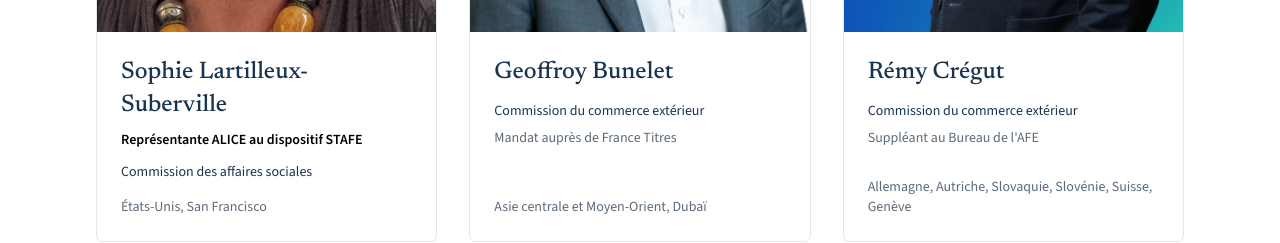
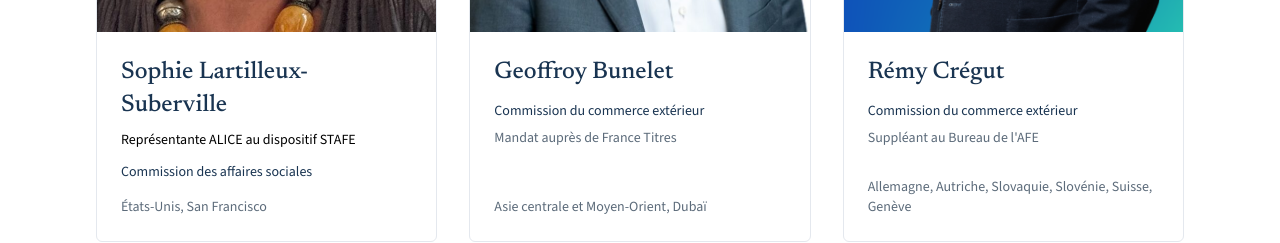
Before and after one commit to cmjouin-dot/ALICE-AFE, a Next.js app: page /representants in a window 1280 px wide. Shown: the part 2360-2603 px from the top of the page. Built offline with nearby package versions, Linux system fonts and the light colour scheme.

Commit message:
Remove the bold weight from the STAFE representative role.
The line stays black, and the other group roles stay bold and blue.

Co-authored-by: Cursor <cursoragent@cursor.com>

```diff
--- a/src/app/representants/[slug]/page.tsx
+++ b/src/app/representants/[slug]/page.tsx
@@ -96,7 +96,7 @@ export default async function RepresentantPage({
                 values={elu.roleAlice ? [elu.roleAlice] : []}
                 valueClassName={
                   elu.roleAlice === "Représentante ALICE au dispositif STAFE"
-                    ? "text-black"
+                    ? "font-normal text-black"
                     : "text-alice-muted"
                 }
               />
--- a/src/components/EluCard.tsx
+++ b/src/components/EluCard.tsx
@@ -40,10 +40,10 @@ export function EluCard({ elu }: EluCardProps) {
           </h2>
           {elu.roleAlice ? (
             <p
-              className={`mt-2 text-sm font-semibold ${
+              className={`mt-2 text-sm ${
                 elu.roleAlice === "Représentante ALICE au dispositif STAFE"
-                  ? "text-black"
-                  : "text-alice-blue"
+                  ? "font-normal text-black"
+                  : "font-semibold text-alice-blue"
               }`}
             >
               {elu.roleAlice}
```
